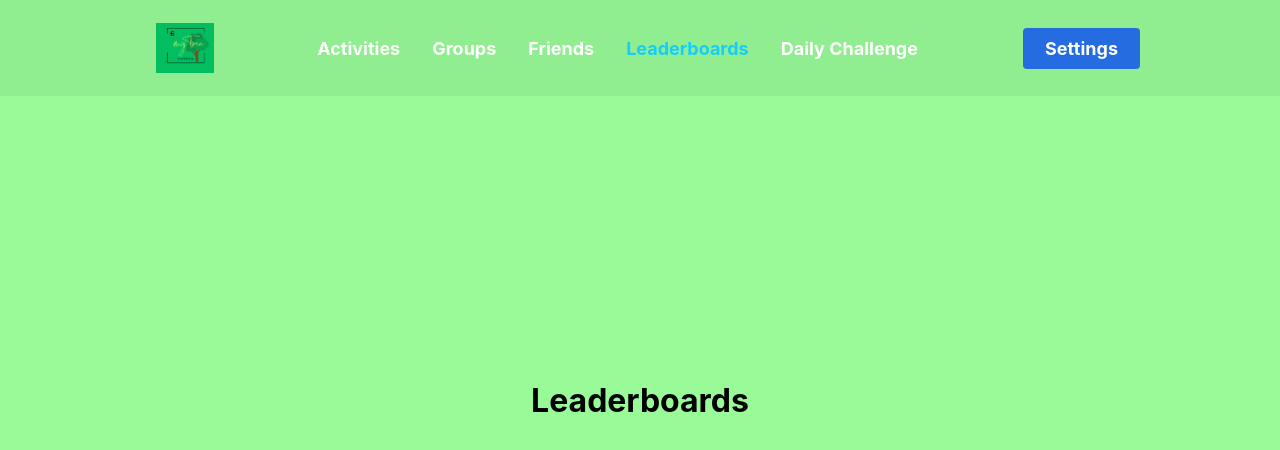
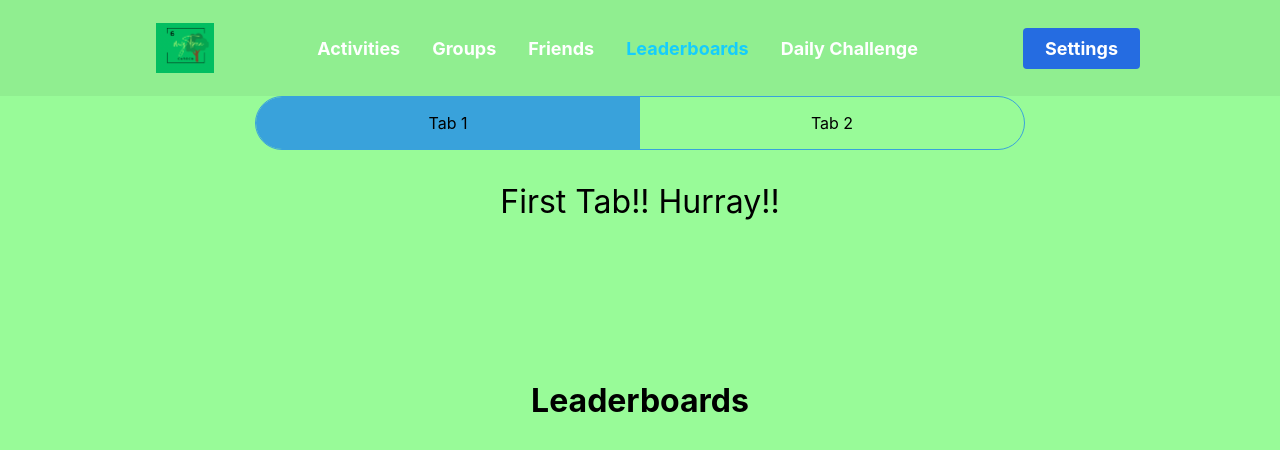
Before and after one commit to bdgillis/CS307-myTree, a React (Create React App) app in the folder react-node-app/client/: page /leaderboards in a window 1280 px wide. Shown: the top 450 px of the page. Built offline with nearby package versions, Linux system fonts and the light colour scheme; no server answers.

Commit message:
tabs and notification

```diff
--- a/react-node-app/client/src/App.css
+++ b/react-node-app/client/src/App.css
@@ -8,6 +8,55 @@
 
   }
 
+  .Tabs{
+    box-sizing: border-box;
+    padding: 0;
+    margin: 0;
+   }
+
+
+/* Tab Navigation */
+ul.nav {
+    width: 60%;
+    margin: 0 auto 2rem;
+    display: flex;
+    align-items: center;
+    justify-content: space-between;
+    border: 1px solid #39A2DB;
+    border-radius: 2rem;
+    padding-left: 0px;
+    @media (max-width: 768px) {
+      width: 90%;
+    }
+  }
+  ul.nav li {
+    width: 50%;
+    padding: 1rem;
+    list-style: none;
+    text-align: center;
+    cursor: pointer;
+    transition: all 0.7s;
+    border-bottom-left-radius: 2rem;
+    border-top-left-radius: 2rem;
+  }
+  ul.nav li:nth-child(2) {
+    border-radius: 0;
+    border-bottom-right-radius: 2rem;
+    border-top-right-radius: 2rem;
+  }
+  ul.nav li:hover {
+    background: rgba(50, 224, 196, 0.15);
+  }
+  ul.nav li.active {
+    background: #39A2DB;
+  }
+
+
+.FirstTab p,
+.SecondTab p {
+    font-size: 2rem;
+    text-align: center;
+}
 
 
 .header-style, .loginToAccount, .createHeader{
--- /dev/null
+++ b/react-node-app/client/src/components/AllTabs/FirstTab.js
@@ -0,0 +1,10 @@
+import React from "react";
+const FirstTab = () => {
+  return (
+    <div className="FirstTab">
+      <p>First Tab!! Hurray!!</p>
+      {/* First tab content will go here */}
+    </div>
+  );
+};
+export default FirstTab;
--- /dev/null
+++ b/react-node-app/client/src/components/AllTabs/SecondTab.js
@@ -0,0 +1,10 @@
+import React from "react";
+const SecondTab = () => {
+  return (
+    <div className="SecondTab">
+      <p>Second Tab!! Hurray!!</p>
+      {/* Second  tab content will go here */}
+    </div>
+  );
+};
+export default SecondTab;
--- /dev/null
+++ b/react-node-app/client/src/components/TabComponent/Tabs.js
@@ -0,0 +1,45 @@
+import React, {useState} from "react";
+import FirstTab from "../AllTabs/FirstTab";
+import SecondTab from "../AllTabs/SecondTab";
+
+
+
+const Tabs = () => {
+  const [activeTab, setActiveTab] = useState("tab1");
+
+  //  Functions to handle Tab Switching
+  const handleTab1 = () => {
+    // update the state to tab1
+    setActiveTab("tab1");
+  };
+  const handleTab2 = () => {
+    // update the state to tab2
+    setActiveTab("tab2");
+  };
+
+  return (
+    <div className="Tabs">
+      {/* Tab nav */}
+      <ul className="nav">
+        <li className={activeTab === "tab1" ? "active" : ""}
+            onClick={handleTab1}
+        >
+            Tab 1
+        </li>
+
+        <li className={activeTab === "tab2" ? "active" : ""}
+            onClick={handleTab2}
+        >
+            Tab 2
+        </li>
+
+      </ul>
+      <div className="outlet">
+        {activeTab === "tab1" ? <FirstTab /> : <SecondTab />}
+
+      </div>
+
+    </div>
+  );
+};
+export default Tabs;
--- a/react-node-app/client/src/pages/DailyChallenge.js
+++ b/react-node-app/client/src/pages/DailyChallenge.js
@@ -3,25 +3,105 @@ import Navbar from '../components/Navbar/Navbar';
 import Sidebar from '../components/Sidebar/Sidebar';
 import './Logout.css'
 
+const transportationActivities = ["Drive", "Walk", "Run", "Bus"];
+const eatingActivities = ["Takeout", "Meal Protein - Red Meat",
+	  "Meal Protein - Poultry", "Meal Protein - Vegetarian"];
+const householdActivities = ["Cold Water Wash", "Cold Shower", "Temperature Adjustment"];
+
+
+function getNumber(min, max) {
+	return Math.random() * (max - min) + min;
+  }
+
+function shuffle(array) {
+	let currentIndex = array.length,  randomIndex;
+	// While there remain elements to shuffle.
+	while (currentIndex > 0) {
+	  // Pick a remaining element.
+	  randomIndex = Math.floor(Math.random() * currentIndex);
+	  currentIndex--;
+	  // And swap it with the current element.
+	  [array[currentIndex], array[randomIndex]] = [
+		array[randomIndex], array[currentIndex]];
+	}
+
+	return array[0];
+  }
+
+function findSub(categoryChoice) {
+	let retCat;
+	if(categoryChoice === "transportation") {
+		retCat = shuffle(transportationActivities);
+	}
+	else if(categoryChoice === 'eating') {
+		retCat = shuffle(eatingActivities);
+	}
+	else if(categoryChoice === 'household') {
+		retCat = shuffle(householdActivities);
+	}
+	return retCat;
+
+}
+
+function findTime() {
+	var number = getNumber(1,26);
+	return number;
+}
+
+function findSuffix(spec_cat) {
+	var suffix;
+	if (spec_cat === 'transportation') {
+		suffix = "miles";
+	} else {
+		suffix = "times today";
+	}
+	return suffix;
+}
+
+function findChallenge() {
+	const category = ['transportation', 'eating', 'household'];
+	let categoryChoice;
+	let subCategory;
+	let timeEnd;
+	let suffix;
+	const challengeArr = [];
+
+	categoryChoice = shuffle(category);
+	subCategory = findSub(categoryChoice);
+	timeEnd = findTime();
+	suffix = findSuffix(categoryChoice);
+
+	challengeArr[0] = categoryChoice;
+	challengeArr[1] = subCategory;
+	challengeArr[2] = timeEnd;
+	challengeArr[3] = suffix;
+
+
+	return challengeArr;
+}
+
 const DailyChallenge = () => {
+
 	const [isOpen, setIsOpen] = useState(false);
     const toggle = () => {
       setIsOpen(!isOpen);
     };
+	const daily_challenge = findChallenge();
+
   	return (
 		<>
 			<div className='NavMenu'>
 				<Sidebar isOpen={isOpen} toggle={toggle} />
 				<Navbar toggle={toggle} />
 			</div>
-			<div style={{
-        	display: 'flex',
-        	justifyContent: 'center',
-        	alignItems: 'center',
-        	height: '90vh'
-			}}>
-				<h1>Daily Challenge</h1>
-			</div>
+
+			<h1>Daily Challenge</h1>
+			<h3>Your daily challenge is to:</h3>
+			<h4>{daily_challenge[1]}</h4>
+			<h4>{daily_challenge[2]}</h4>
+			<h4>{daily_challenge[3]}</h4>
+
+
 		</>
 
   	)
--- a/react-node-app/client/src/pages/Leaderboards.js
+++ b/react-node-app/client/src/pages/Leaderboards.js
@@ -2,35 +2,9 @@ import React, {useState} from 'react'
 import Navbar from '../components/Navbar/Navbar';
 import Sidebar from '../components/Sidebar/Sidebar';
 import './Logout.css'
-
-
-
-
-
-function shuffle() {
-	var array = [2, 11, 37, 42];
-
-	let currentIndex = array.length,  randomIndex;
-
-	// While there remain elements to shuffle.
-	while (currentIndex > 0) {
-
-	  // Pick a remaining element.
-	  randomIndex = Math.floor(Math.random() * currentIndex);
-	  currentIndex--;
-
-	  // And swap it with the current element.
-	  [array[currentIndex], array[randomIndex]] = [
-		array[randomIndex], array[currentIndex]];
-	}
-	console.log(array)
-	return array;
-
-  }
+import Tabs from '../components/TabComponent/Tabs';
 
 const Leaderboards = () => {
-
-
 	const [isOpen, setIsOpen] = useState(false);
     const toggle = () => {
       setIsOpen(!isOpen);
@@ -41,6 +15,7 @@ const Leaderboards = () => {
 			<div className='NavMenu'>
 				<Sidebar isOpen={isOpen} toggle={toggle} />
 				<Navbar toggle={toggle} />
+				<Tabs />
 			</div>
 			<div style={{
 				display: 'flex',
@@ -49,11 +24,6 @@ const Leaderboards = () => {
 				height: '90vh'
 			}}>
 				<h1>Leaderboards</h1>
-				<div>
-					<script>
-						var elem = {shuffle()}
-					</script>
-				</div>
 
 			</div>
 		</>
```
Also changed, not shown: react-node-app/client/src/App.js (line endings or trailing spaces).
